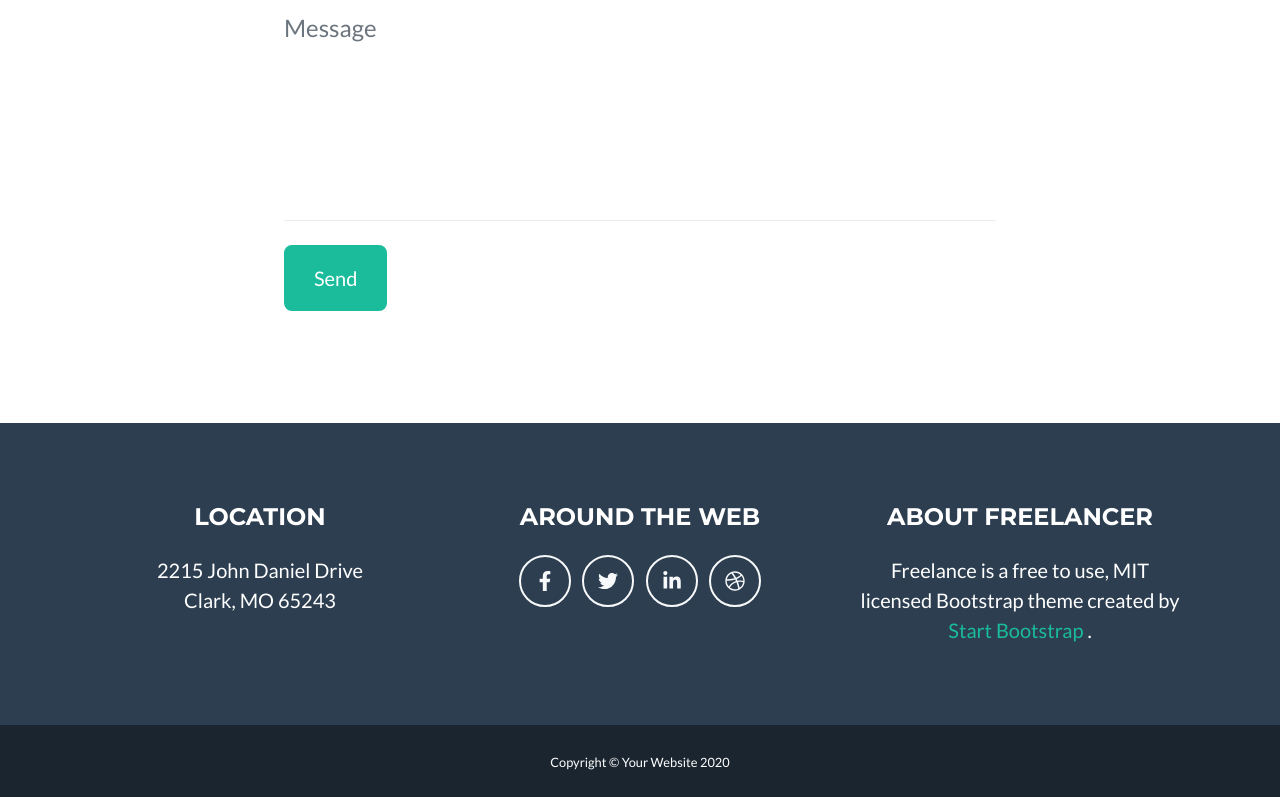
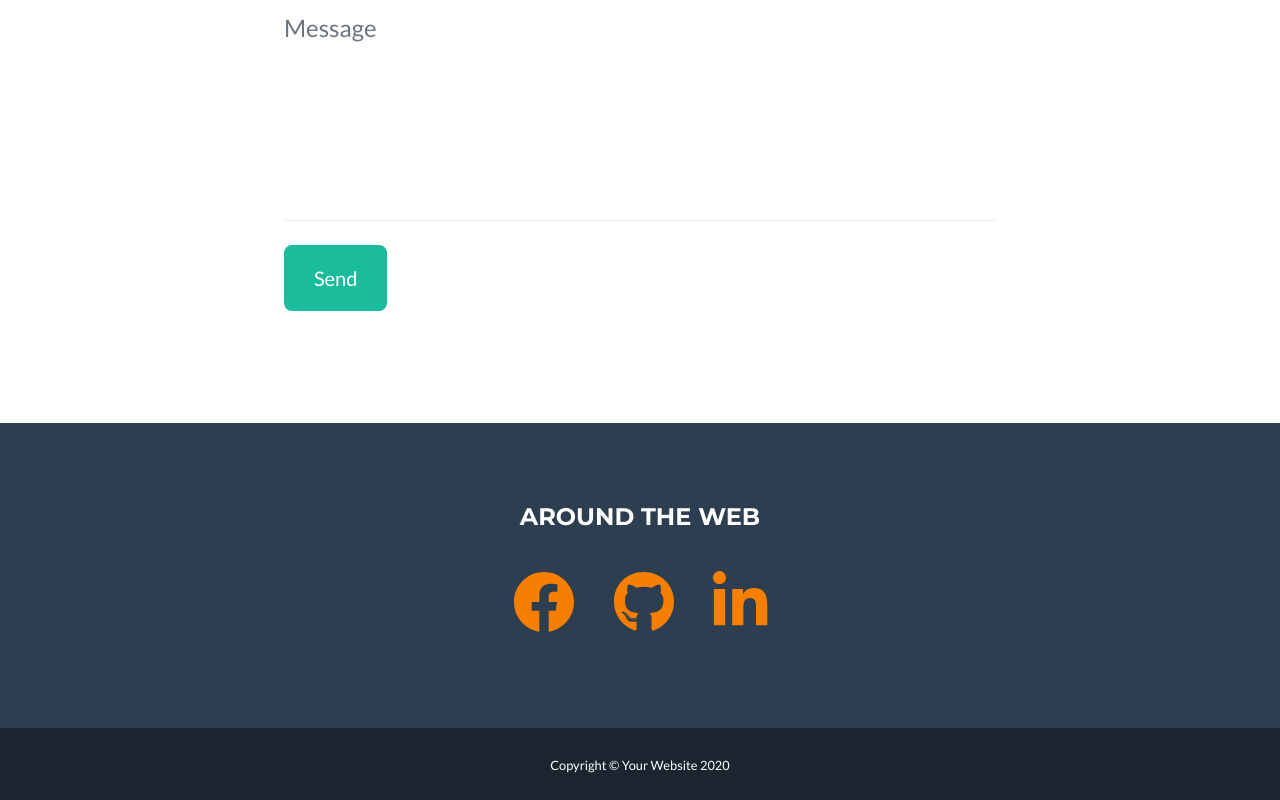
Before and after one commit to Dan-Mobbs/Portfolio-Website, a plain HTML site: page index.html in a window 1280 px wide. Shown: the part 2814-3614 px from the top of the page. Drawn offline with nearby package versions, Linux system fonts and the light colour scheme.

Commit message:
basic fucntions are complete

```diff
--- a/index.html
+++ b/index.html
@@ -185,31 +185,12 @@
         <footer class="footer text-center">
             <div class="container">
                 <div class="row">
-                    <!-- Footer Location-->
-                    <div class="col-lg-4 mb-5 mb-lg-0">
-                        <h4 class="text-uppercase mb-4">Location</h4>
-                        <p class="lead mb-0">
-                            2215 John Daniel Drive
-                            <br />
-                            Clark, MO 65243
-                        </p>
-                    </div>
                     <!-- Footer Social Icons-->
-                    <div class="col-lg-4 mb-5 mb-lg-0">
+                    <div class="col-lg-12 mb-5 mb-lg-0">
                         <h4 class="text-uppercase mb-4">Around the Web</h4>
-                        <a class="btn btn-outline-light btn-social mx-1" href="#!"><i class="fab fa-fw fa-facebook-f"></i></a>
-                        <a class="btn btn-outline-light btn-social mx-1" href="#!"><i class="fab fa-fw fa-twitter"></i></a>
-                        <a class="btn btn-outline-light btn-social mx-1" href="#!"><i class="fab fa-fw fa-linkedin-in"></i></a>
-                        <a class="btn btn-outline-light btn-social mx-1" href="#!"><i class="fab fa-fw fa-dribbble"></i></a>
-                    </div>
-                    <!-- Footer About Text-->
-                    <div class="col-lg-4">
-                        <h4 class="text-uppercase mb-4">About Freelancer</h4>
-                        <p class="lead mb-0">
-                            Freelance is a free to use, MIT licensed Bootstrap theme created by
-                            <a href="http://startbootstrap.com">Start Bootstrap</a>
-                            .
-                        </p>
+                        <a style="color: #f77f00;font-size:62px;" target="_blank" href="https://www.facebook.com/d.s.mobbzy/?hc_ref=ARSBBWI6vhqlAxbZg332uggQKVrlJA_Xp7YDJQHBU6UFrVaDmprshVTGZmJ03GNyU-w&ref=nf_target&__tn__=kC-R"><i class="icon fab fa-facebook"></i></a>
+						<a style="color: #f77f00;font-size:62px;margin: 0 35px;" target="_blank" href="https://github.com/Dan-Mobbs"><i class="icon2 fab fa-github"></i></a>
+						<a style="color: #f77f00;font-size:62px;" target="_blank" href="https://www.linkedin.com/in/dan-mobbs/"><i class="icon3 fab fa-linkedin-in"></i></a>
                     </div>
                 </div>
             </div>
```
